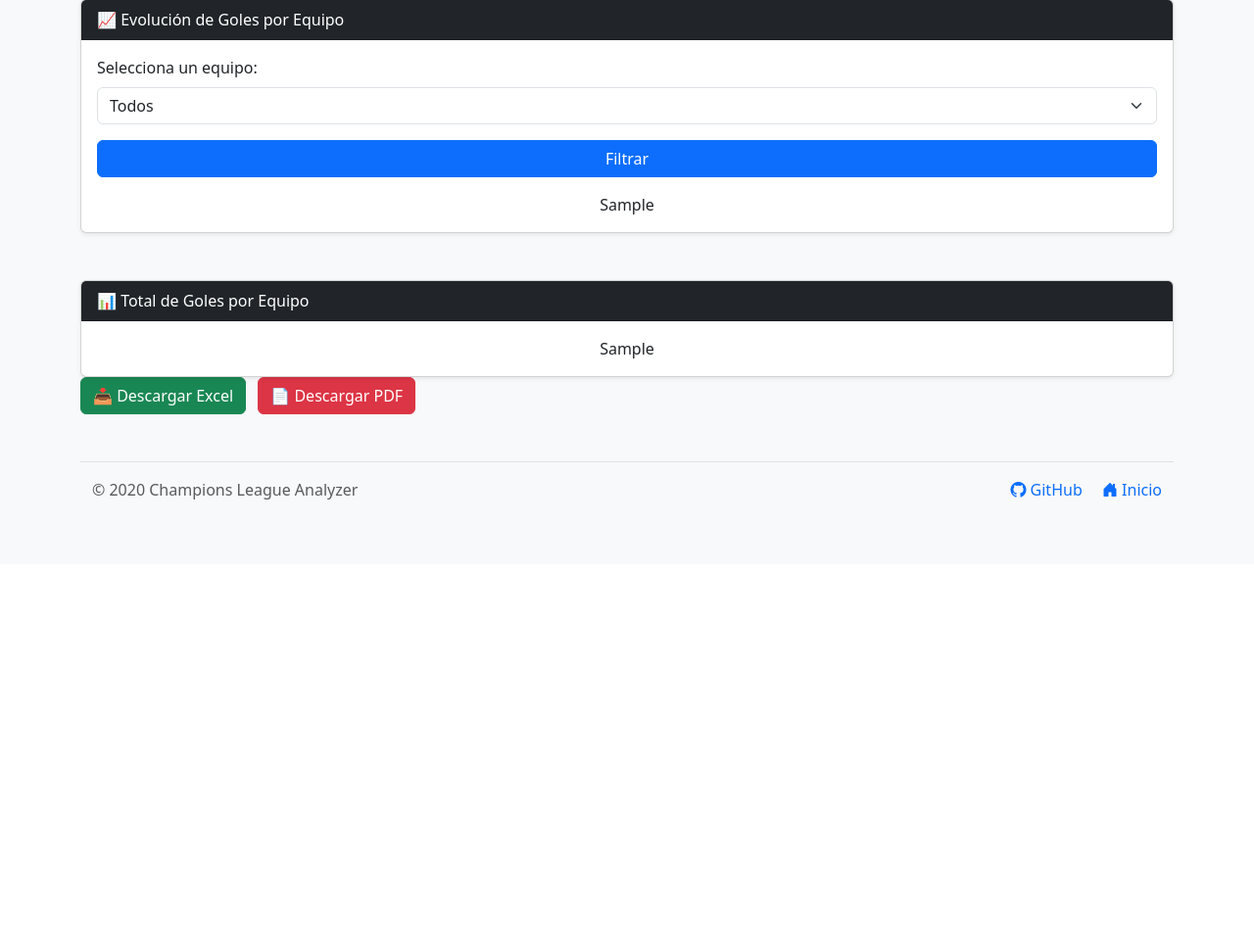
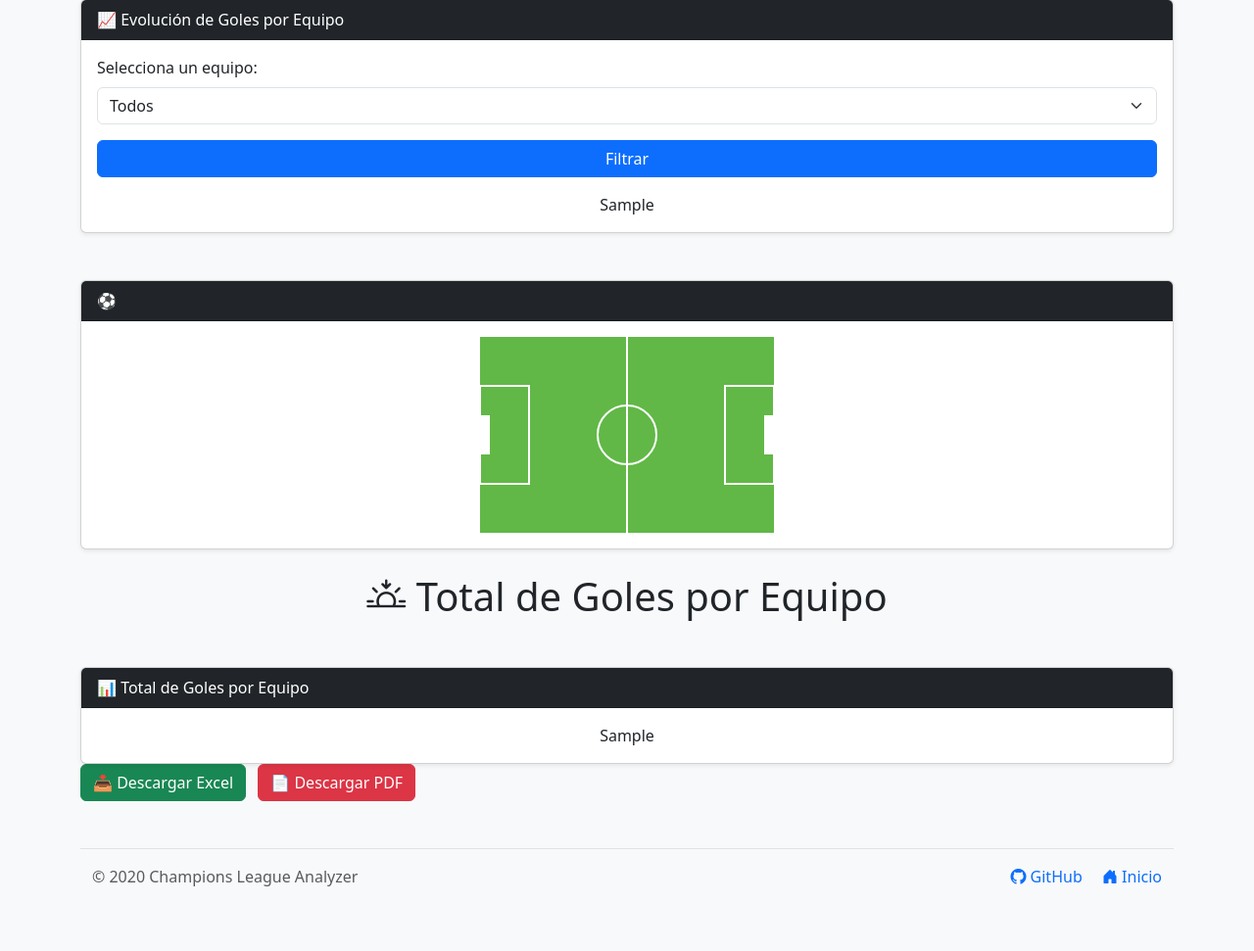
Before and after one commit to cristianriveraxd/Analisis-Predictivo-de-Resultados, a Flask app: template templates/dashboard.html in a window 1280 px wide. Shown: the part 663-1634 px from the top of the page at 98% size. Before the commit the page ends 1173 px from the top, so only its background shows below. Run offline with Flask 3, Linux system fonts and the light colour scheme; the template is opened without the code that fills it: most values are stand-ins (such as "Sample title", 1, 10 or a date in 2020).

Commit message:
graficas
cancha e iconos

```diff
--- a/templates/dashboard.html
+++ b/templates/dashboard.html
@@ -164,6 +164,55 @@
 </form>
 
 <!-- Sección: Total de Goles por Equipo -->
+<div class="card shadow-sm">
+  <div class="card-header bg-dark text-white">
+    ⚽
+  </div>
+  <div class="card-body">
+    <div class="d-flex justify-content-center">
+      <canvas id="futbolCanvas" width="300" height="200"></canvas>
+    </div>
+  </div>
+</div>
+
+<script>
+  const canvas = document.getElementById('futbolCanvas');
+  const ctx = canvas.getContext('2d');
+
+  // Césped
+  ctx.fillStyle = '#61b846';
+  ctx.fillRect(0, 0, 300, 200);
+
+  // Líneas de la cancha
+  ctx.strokeStyle = 'white';
+  ctx.lineWidth = 2;
+
+  // Línea central
+  ctx.beginPath();
+  ctx.moveTo(150, 0);
+  ctx.lineTo(150, 200);
+  ctx.stroke();
+
+  // Círculo central
+  ctx.beginPath();
+  ctx.arc(150, 100, 30, 0, 2 * Math.PI);
+  ctx.stroke();
+
+  // Área de penalti izquierda
+  ctx.strokeRect(0, 50, 50, 100);
+
+  // Área de penalti derecha
+  ctx.strokeRect(250, 50, 50, 100);
+
+  // Porterías (simplificadas)
+  ctx.fillStyle = 'white';
+  ctx.fillRect(0, 80, 10, 40);
+  ctx.fillRect(290, 80, 10, 40);
+</script>
+<br>
+ <h1 class="mb-4 text-center">
+        <i class="bi bi-sunset"></i> Total de Goles por Equipo
+      </h1>
 <section class="mt-5">
   <div class="card shadow-sm">
     <div class="card-header bg-dark text-white">
```
